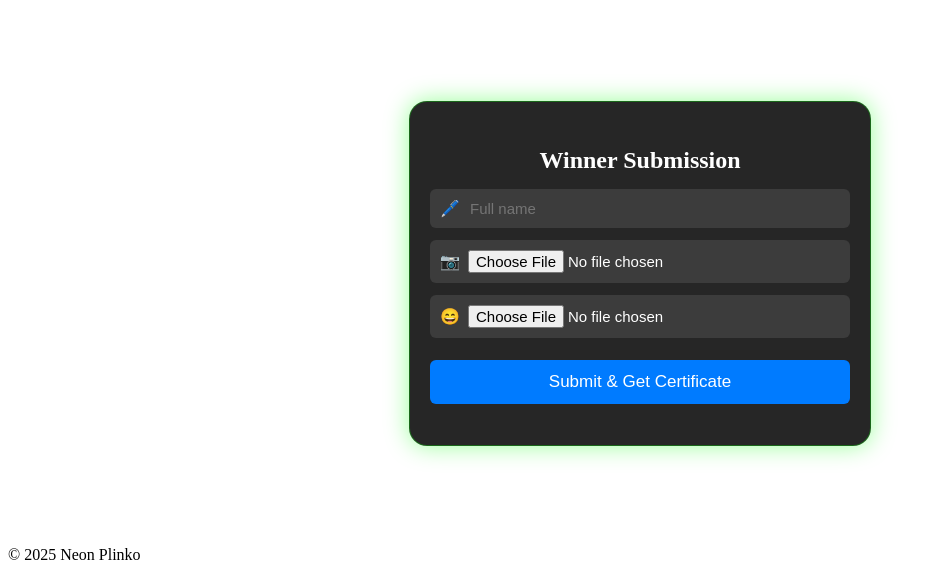
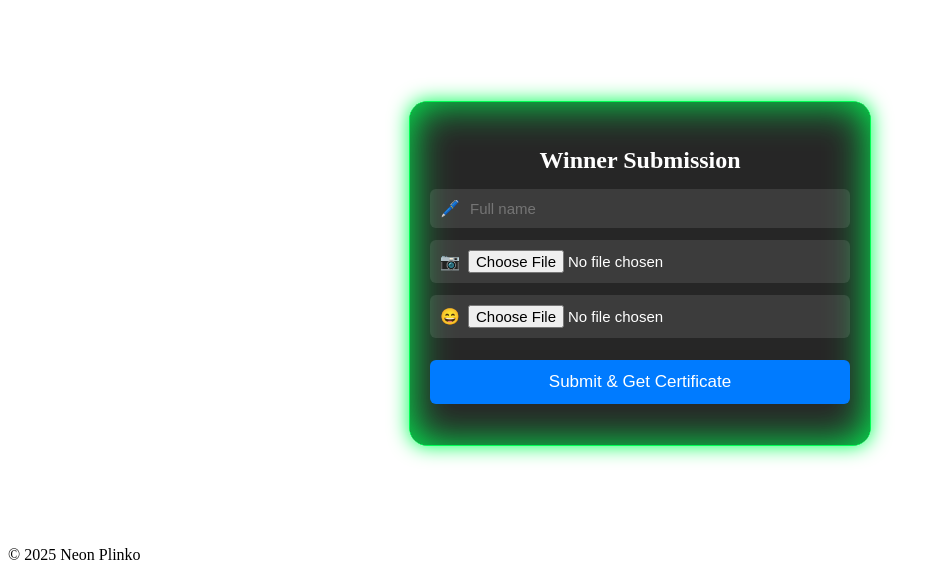
Before and after one commit to Ariana1313/plinko-app, a website: page frontend/winner.html in a window 1280 px wide. Shown: the part 403-975 px from the top of the page, without its empty margins (0-942 px from the left). Drawn offline with Linux system fonts and the light colour scheme.

Commit message:
Update style.css

```diff
--- a/frontend/css/style.css
+++ b/frontend/css/style.css
@@ -1,3 +1,10 @@
+
+/* Neon background (same as login page) */
+.neon-page {
+    min-height: 100vh;
+    background: radial-gradient(circle at center, #000000, #000000 40%, #001400 100%);
+    padding: 40px 0;
+}
 /* Center main container */
 .container {
   max-width: 480px;
@@ -5,17 +12,19 @@
   padding: 20px;
 }
 
-/* Card holding the registration form */
 .form-card {
     width: 92%;
     max-width: 420px;
     margin: 40px auto;
     padding: 25px 20px;
     border-radius: 18px;
+
+    /* NEW neon border + glow */
     background: rgba(0, 0, 0, 0.85);
-  backdrop-filter: blur(10px);
-  border: 1px solid rgba(0, 255, 0, 0.3);
-  box-shadow: 0 0 25px rgba(0, 255, 0, 0.4);
+    box-shadow: 0 0 20px #00ff55, 0 0 40px #00ff55 inset;
+    border: 1px solid #00ff55;
+
+    backdrop-filter: blur(8px);
     color: #fff;
 }
 
```
Lines whose indentation alone changed are shown as unchanged.
